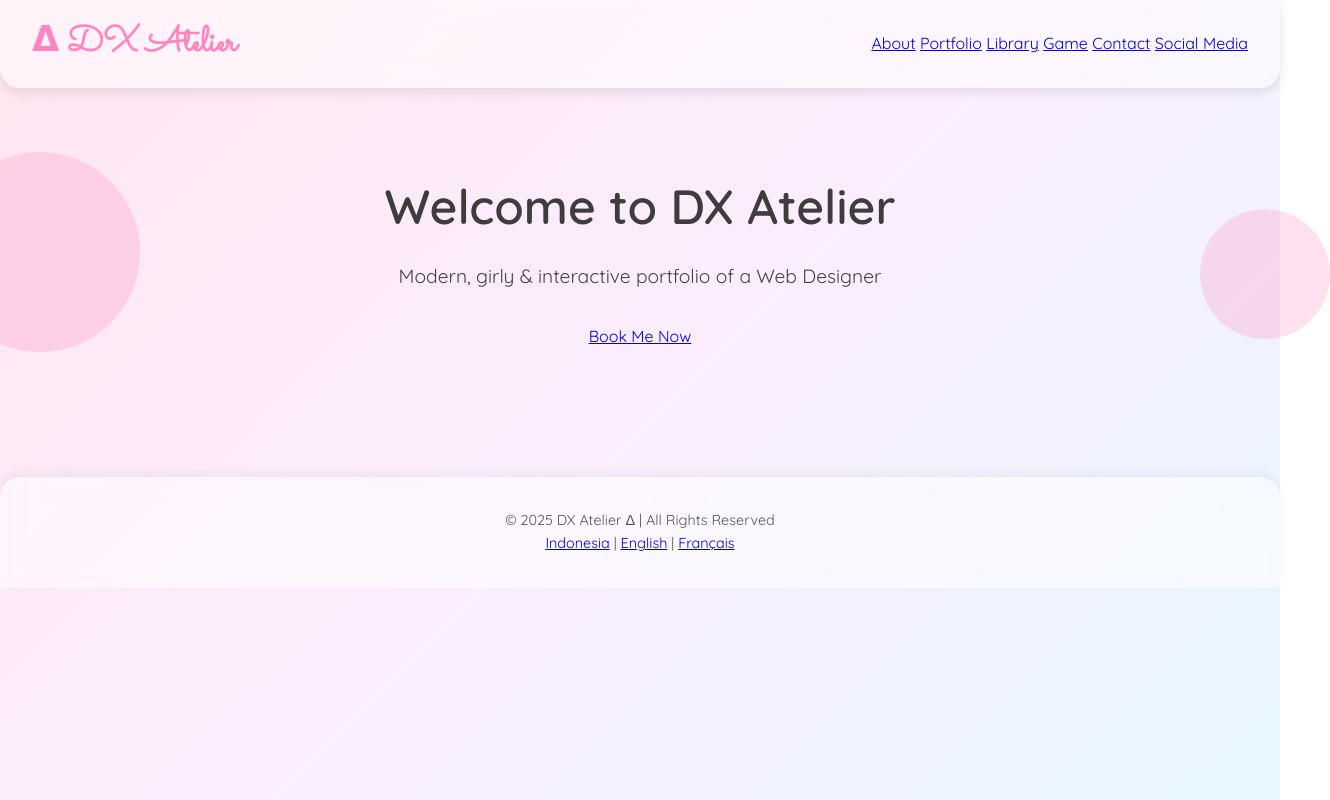
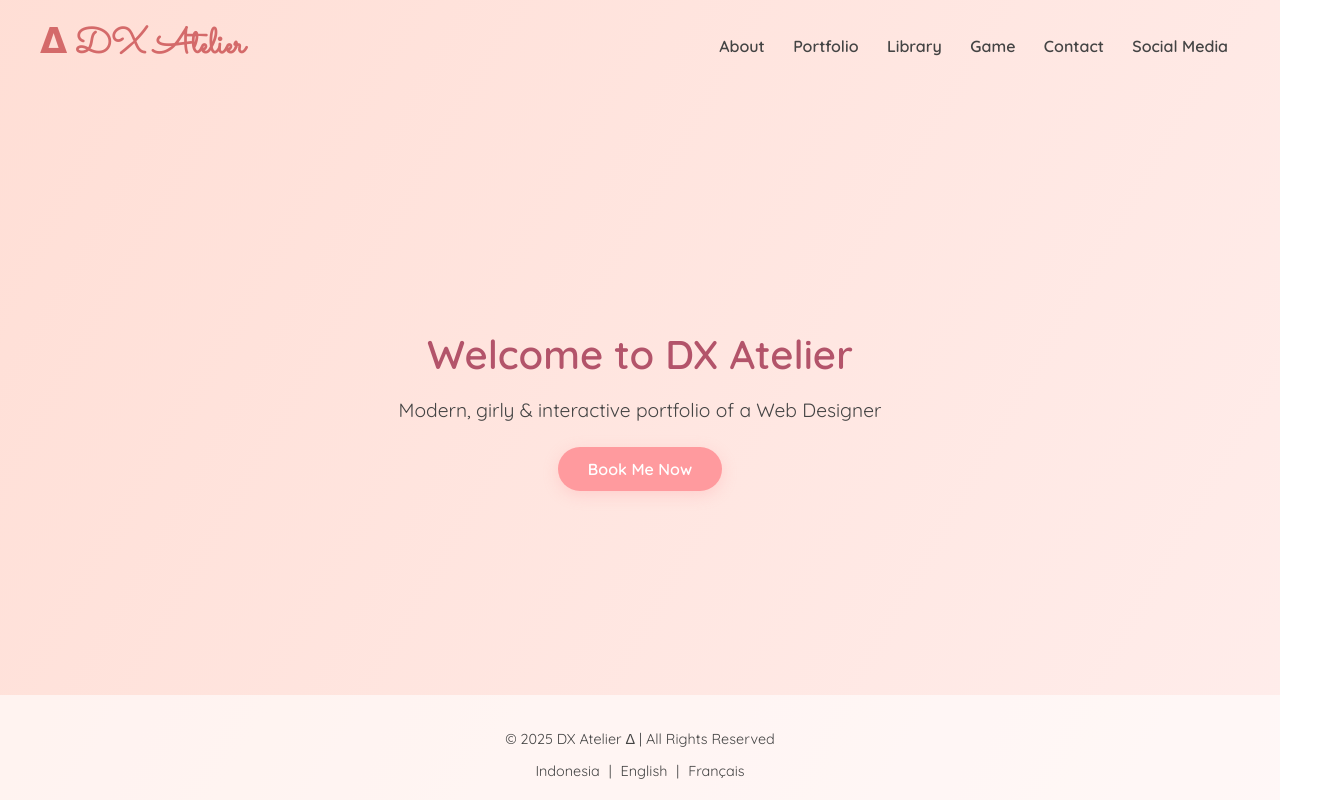
Before and after one commit to dxatelier-io/portfolio, a plain HTML site: page index.html in a window 1280 px wide. Shown: the whole page, 1330 px wide, since content can reach past the window. Drawn offline with Linux system fonts and the light colour scheme.

Commit message:
Update style.css

```diff
--- a/style.css
+++ b/style.css
@@ -1,202 +1,98 @@
-/* assets/style.css */
-
-/* Import Google Font */
 @import url('https://fonts.googleapis.com/css2?family=Quicksand:wght@400;600&family=Sacramento&display=swap');
-
-/* Warna utama pastel */
-:root {
-  --bg-gradient: linear-gradient(135deg, #ffe6f0, #fceeff, #e6f7ff);
-  --color-accent: #ff85c0;
-  --color-accent-2: #b37feb;
-  --color-dark: #3d3d3d;
-  --color-light: #ffffff;
-  --glass: rgba(255, 255, 255, 0.5);
-}
-
-* {
-  margin: 0;
-  padding: 0;
-  box-sizing: border-box;
-}
 
 body {
   font-family: 'Quicksand', sans-serif;
-  background: var(--bg-gradient);
-  background-attachment: fixed;
-  color: var(--color-dark);
-  line-height: 1.6;
-  overflow-x: hidden;
+  background: linear-gradient(120deg, #ffe6f0, #ffd8cc, #fff5f7);
+  background-size: 400% 400%;
+  animation: gradientShift 15s ease infinite;
+  color: #444;
+  margin: 0;
+  padding: 0;
+  min-height: 100vh;
+  display: flex;
+  flex-direction: column;
 }
 
-/* ===== HEADER ===== */
 header {
   display: flex;
   justify-content: space-between;
   align-items: center;
-  padding: 1rem 2rem;
-  backdrop-filter: blur(12px);
-  background: var(--glass);
-  box-shadow: 0 4px 12px rgba(0,0,0,0.1);
-  position: sticky;
-  top: 0;
-  z-index: 1000;
-  border-radius: 0 0 20px 20px;
+  padding: 20px 40px;
 }
 
-header .logo {
+.logo {
   font-family: 'Sacramento', cursive;
   font-size: 2.2rem;
-  color: var(--color-accent);
-  font-weight: bold;
+  font-weight: 600;
+  color: #d46a6a; /* rose pink */
 }
 
-nav ul {
-  list-style: none;
-  display: flex;
-  gap: 2rem;
+nav a {
+  margin: 0 12px;
+  text-decoration: none;
+  color: #444;
+  font-weight: 600;
+  transition: all 0.3s ease;
 }
 
-nav ul li a {
-  text-decoration: none;
-  color: var(--color-dark);
-  font-weight: 600;
-  position: relative;
-  transition: color 0.3s ease;
+nav a:hover {
+  color: #d46a6a;
+  transform: scale(1.1);
 }
 
-nav ul li a::after {
-  content: '';
-  position: absolute;
-  left: 0;
-  bottom: -4px;
-  width: 0;
-  height: 3px;
-  background: var(--color-accent);
-  transition: width 0.3s ease;
-  border-radius: 4px;
-}
-
-nav ul li a:hover {
-  color: var(--color-accent);
-}
-
-nav ul li a:hover::after {
-  width: 100%;
-}
-
-/* ===== HERO ===== */
 .hero {
   text-align: center;
-  padding: 5rem 2rem;
-  position: relative;
+  margin: auto;
+  padding: 60px 20px;
 }
 
 .hero h1 {
-  font-size: 3rem;
-  color: var(--color-dark);
-}
-
-.hero h1 .accent {
-  color: var(--color-accent);
-  font-family: 'Sacramento', cursive;
-  font-size: 3.5rem;
+  font-size: 2.5rem;
+  color: #b3546a;
+  margin-bottom: 10px;
 }
 
 .hero p {
-  margin: 1rem 0 2rem;
   font-size: 1.2rem;
+  margin-bottom: 25px;
+}
+
+.cta {
+  display: inline-block;
+  padding: 12px 30px;
+  background: #ff9a9e;
+  color: white;
+  border-radius: 30px;
+  text-decoration: none;
+  font-weight: 600;
+  box-shadow: 0 4px 15px rgba(255, 154, 158, 0.3);
+  transition: all 0.3s ease;
+}
+
+.cta:hover {
+  background: #ff758c;
+  transform: translateY(-3px) scale(1.05);
+}
+
+footer {
+  text-align: center;
+  padding: 20px;
+  background: rgba(255, 255, 255, 0.6);
+  font-size: 0.9rem;
+}
+
+.language-switcher a {
+  text-decoration: none;
+  margin: 0 5px;
   color: #444;
 }
 
-.cta-button {
-  padding: 0.9rem 2.2rem;
-  border: none;
-  border-radius: 50px;
-  background: linear-gradient(45deg, var(--color-accent), var(--color-accent-2));
-  color: var(--color-light);
-  font-weight: bold;
-  cursor: pointer;
-  transition: all 0.3s ease;
-  box-shadow: 0 6px 15px rgba(255, 133, 192, 0.4);
+.language-switcher a:hover {
+  color: #d46a6a;
 }
 
-.cta-button:hover {
-  transform: translateY(-3px) scale(1.05);
-  box-shadow: 0 10px 20px rgba(179, 127, 235, 0.5);
+@keyframes gradientShift {
+  0% { background-position: 0% 50%; }
+  50% { background-position: 100% 50%; }
+  100% { background-position: 0% 50%; }
 }
-
-/* ===== LANGUAGE SELECTOR ===== */
-#langSelect {
-  margin-left: 1rem;
-  padding: 0.5rem 1rem;
-  border-radius: 12px;
-  border: 1px solid #ddd;
-  background: var(--glass);
-  backdrop-filter: blur(10px);
-  font-weight: bold;
-  transition: 0.3s ease;
-}
-
-#langSelect:hover {
-  border-color: var(--color-accent);
-  color: var(--color-accent);
-}
-
-/* ===== FOOTER ===== */
-footer {
-  text-align: center;
-  padding: 2rem;
-  margin-top: 3rem;
-  background: var(--glass);
-  backdrop-filter: blur(10px);
-  border-radius: 20px 20px 0 0;
-  font-size: 0.9rem;
-  color: #555;
-  box-shadow: 0 -4px 12px rgba(0,0,0,0.05);
-}
-
-/* ===== ANIMASI BUBBLES GEMES ===== */
-.hero::before,
-.hero::after {
-  content: '';
-  position: absolute;
-  border-radius: 50%;
-  background: rgba(255,133,192,0.25);
-  animation: float 8s ease-in-out infinite;
-  z-index: -1;
-}
-
-.hero::before {
-  width: 200px;
-  height: 200px;
-  left: -60px;
-  top: 25%;
-}
-
-.hero::after {
-  width: 130px;
-  height: 130px;
-  right: -50px;
-  bottom: 20%;
-}
-
-@keyframes float {
-  0%, 100% { transform: translateY(0) }
-  50% { transform: translateY(-25px) }
-}
-
-/* Sparkle Effect */
-.sparkle {
-  position: absolute;
-  width: 8px;
-  height: 8px;
-  background: var(--color-accent-2);
-  border-radius: 50%;
-  animation: sparkle 4s linear infinite;
-}
-
-@keyframes sparkle {
-  0% { transform: scale(1); opacity: 1; }
-  50% { transform: scale(0.3); opacity: 0.4; }
-  100% { transform: scale(1); opacity: 1; }
-}
```
